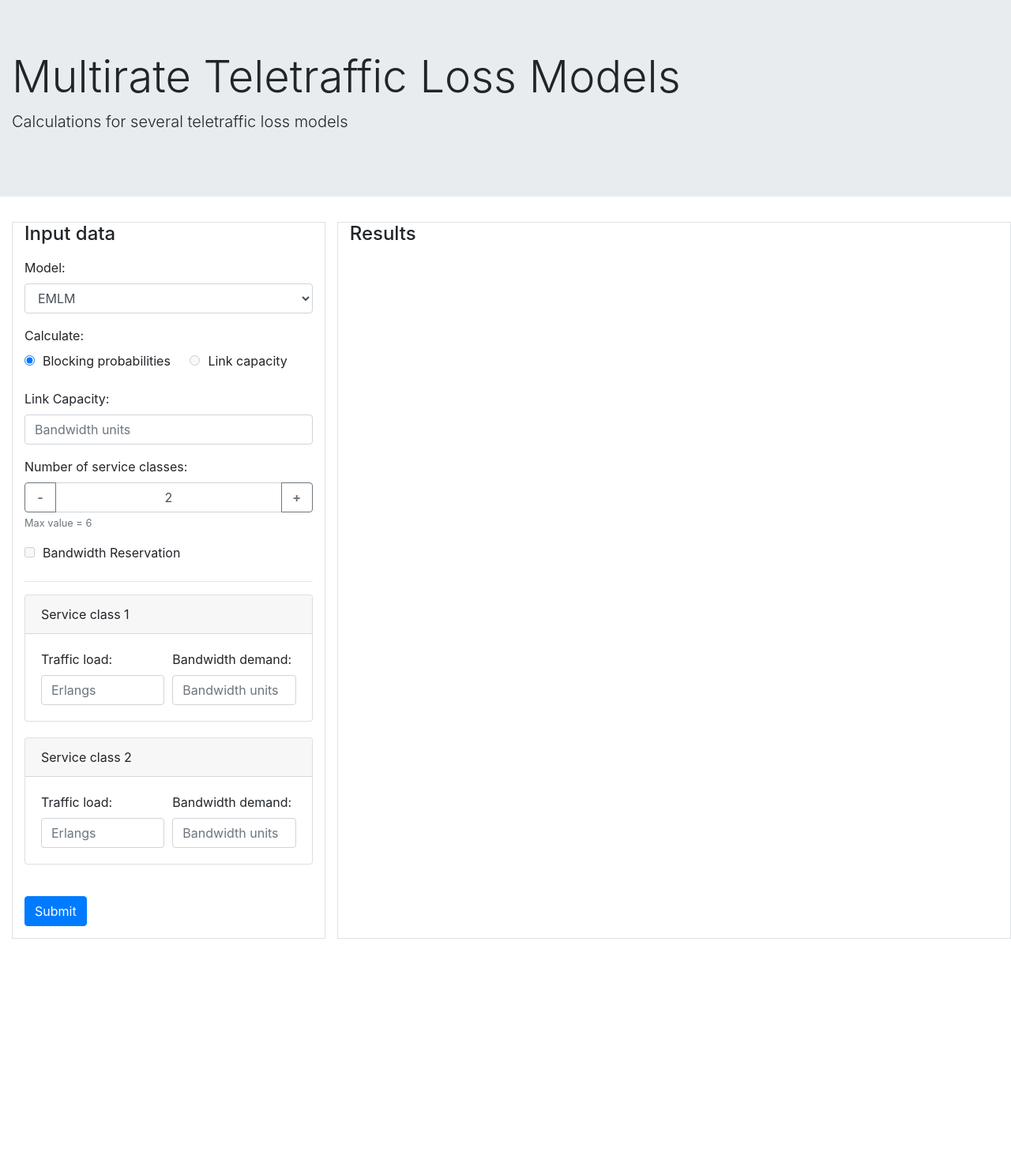
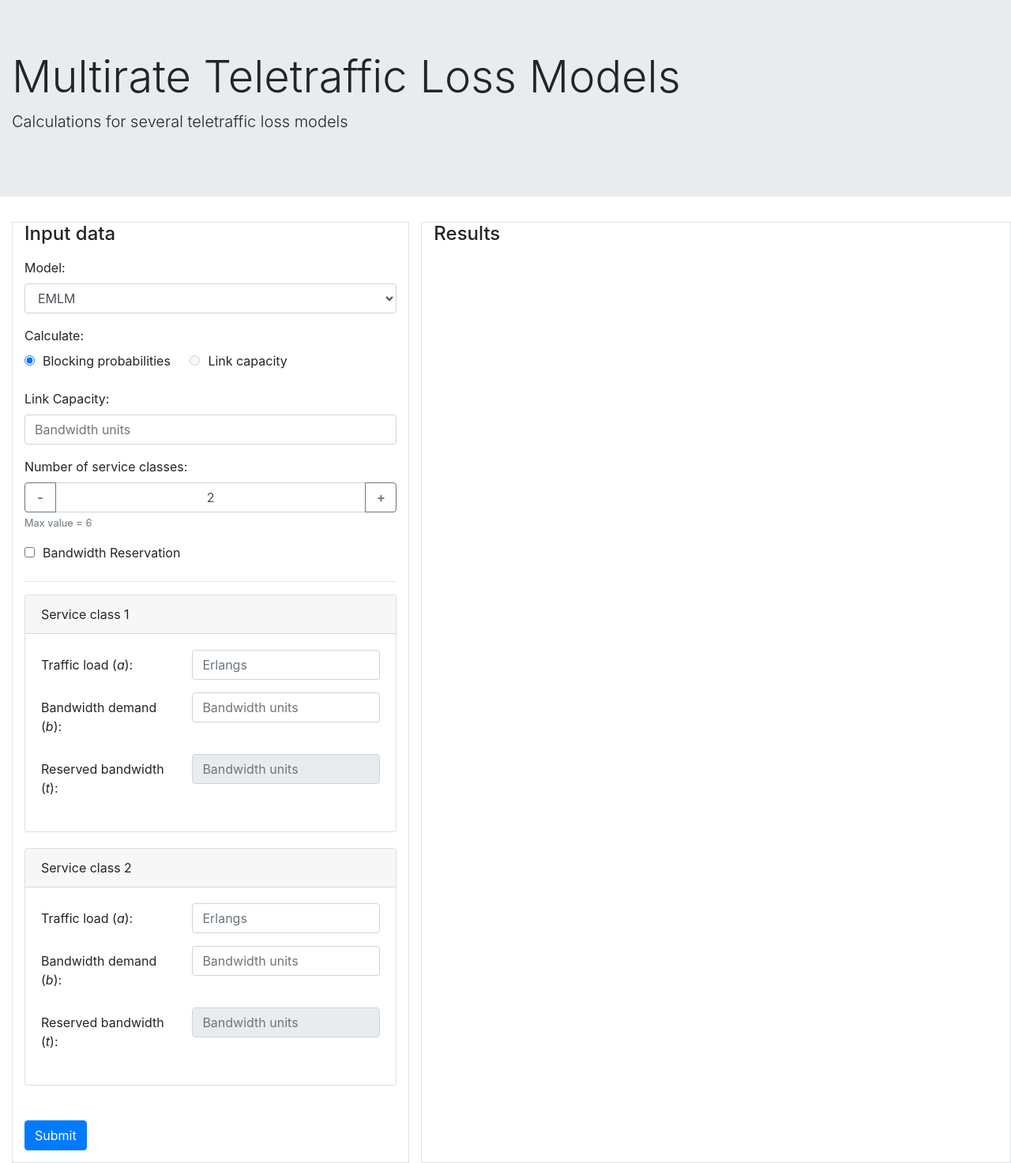
Before and after one commit to takpan/teletraffic-models-web, a Flask app: page / in a window 1280 px wide. Shown: the whole page at 79% size. Before the commit the page ends 1189 px from the top, so only its background shows below. Run offline with Flask 2, Linux system fonts and the light colour scheme; some libraries are stand-ins or nearby versions.

Commit message:
EMLM trunk reservation added

```diff
--- a/main.py
+++ b/main.py
@@ -17,23 +17,27 @@ def process():
     k = int(result['numOfServiceClasses'])
     a_list = []
     b_list = []
+    t_list = []
     for i in range(k):
         akey = 'trafficLoad' + str(i + 1)
-        print akey
         a_list.append(int(result[akey]))
-        print a_list
         bkey = 'bwDemand' + str(i + 1)
         b_list.append(int(result[bkey]))
 
-    emlmObj = EMLM(c, k , b_list, a_list)
+    if request.form.get("bwReservation") is not None:
+        for i in range(k):
+            tkey = 'reservedBw' + str(i + 1)
+            t_list.append(int(result[tkey]))
+    else:
+        t_list = None
+
+    emlmObj = EMLM(c, k , b_list, a_list, t_list)
 
     qj = emlmObj.get_q()
     qj_norm = emlmObj.get_qNorm()
     congProb = emlmObj.get_pbk()
     ykj = emlmObj.get_ykj()
     U = emlmObj.get_u()
-
-    print congProb
 
     results_dict = {'qj': qj, 'qj_norm': qj_norm, 'congProb': congProb, 'ykj': ykj, 'u': U}
 
--- a/templates/index.html
+++ b/templates/index.html
@@ -30,7 +30,7 @@
 </div>
 		<div class="container">
 			<div class="row">
-				<div class="col-lg-4">
+				<div class="col-lg-5">
 					<form class="border" style="padding-left: 15px; padding-right: 15px; padding-bottom: 15px" method="post" action="http://localhost:5000/">
 						<div class="form-group">
 							<h4 class="padding-bottom-xl">Input data</h4>
@@ -59,7 +59,7 @@
 							<small id="numOfServiceClassesHelp" class="form-text text-muted">Max value = 6</small>
 						</div>
 						<div class="checkbox">
-  							<label><input type="checkbox" name="bwReservation" id="bwReservationId" style="margin-right: 10px" value="Checked" disabled>Bandwidth Reservation</label>
+  							<label><input type="checkbox" name="bwReservation" id="bwReservationId" style="margin-right: 10px" value="checked">Bandwidth Reservation</label>
 						</div>
 						<hr>
 						<div class="form-group" id="cards">
@@ -68,31 +68,47 @@
 									Service class 1
 								</div>
 								<div class="card-body">
-									<div class="form-row">
-										<div class="col">
-											<label for="trafficLoad1Id">Traffic load:</label>
+									<div class="form-group row">
+										<label for="trafficLoad1Id" class="col-sm-5 col-form-label">Traffic load (<i>a</i>):</label>
+										<div class="col-sm-7">
 											<input type="text" name="trafficLoad1" class="form-control" id="trafficLoad1Id" placeholder="Erlangs">
 										</div>
-										<div class="col">
-											<label for="bwDemand1Id">Bandwidth demand:</label>
+									</div>
+									<div class="form-group row">
+										<label for="bwDemand1Id" class="col-sm-5 col-form-label">Bandwidth demand (<i>b</i>):</label>
+										<div class="col-sm-7">
 											<input type="text" name="bwDemand1" class="form-control" id="bwDemand1Id" placeholder="Bandwidth units">
+										</div>
+									</div>
+									<div class="form-group row">
+										<label for="reservedBw1Id" class="col-sm-5 col-form-label">Reserved bandwidth (<i>t</i>):</label>
+										<div class="col-sm-7">
+											<input type="text" name="reservedBw1" class="form-control br" id="reservedBw1Id" placeholder="Bandwidth units">
 										</div>
 									</div>
 								</div>
 							</div>
-							<div class="card" id="servClass2">
+							<div class="card" id="servClass1" style="margin-bottom: 20px">
 								<div class="card-header">
 									Service class 2
 								</div>
 								<div class="card-body">
-									<div class="form-row">
-										<div class="col">
-											<label for="trafficLoad2Id">Traffic load:</label>
+									<div class="form-group row">
+										<label for="trafficLoad1Id" class="col-sm-5 col-form-label">Traffic load (<i>a</i>):</label>
+										<div class="col-sm-7">
 											<input type="text" name="trafficLoad2" class="form-control" id="trafficLoad2Id" placeholder="Erlangs">
 										</div>
-										<div class="col">
-											<label for="bwDemand2Id">Bandwidth demand:</label>
+									</div>
+									<div class="form-group row">
+										<label for="bwDemand1Id" class="col-sm-5 col-form-label">Bandwidth demand (<i>b</i>):</label>
+										<div class="col-sm-7">
 											<input type="text" name="bwDemand2" class="form-control" id="bwDemand2Id" placeholder="Bandwidth units">
+										</div>
+									</div>
+									<div class="form-group row">
+										<label for="reservedBw2Id" class="col-sm-5 col-form-label">Reserved bandwidth (<i>t</i>):</label>
+										<div class="col-sm-7">
+											<input type="text" name="reservedBw2" class="form-control br" id="reservedBw2Id" placeholder="Bandwidth units">
 										</div>
 									</div>
 								</div>
@@ -102,7 +118,7 @@
 						<button type="submit" class="btn btn-primary">Submit</button>
 					</form>
 				</div>
-				<div class="col-lg-8 border">
+				<div class="col-lg-7 border">
 					<h4 class="padding-bottom-xl">Results</h4>
 					<div id="results">
 					</div>
@@ -156,6 +172,19 @@
 
 			});
 
+			if ($("#bwReservationId").is(':checked')) {
+			  $(".br").prop("disabled", false);
+			} else {
+			  $(".br").prop("disabled", true);
+			}
+
+			$("#bwReservationId" ).on( "click", function() {
+				if ($("#bwReservationId").is(':checked')) {
+				  $(".br").prop("disabled", false);
+				} else {
+				  $(".br").prop("disabled", true);
+				}
+			});
 		});
 	</script>
 </html>
```
Also changed, not shown: templates/cardDiv.html (+13 -5 lines).
